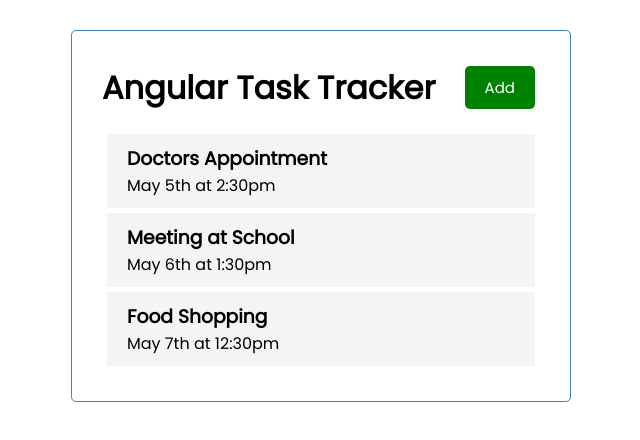
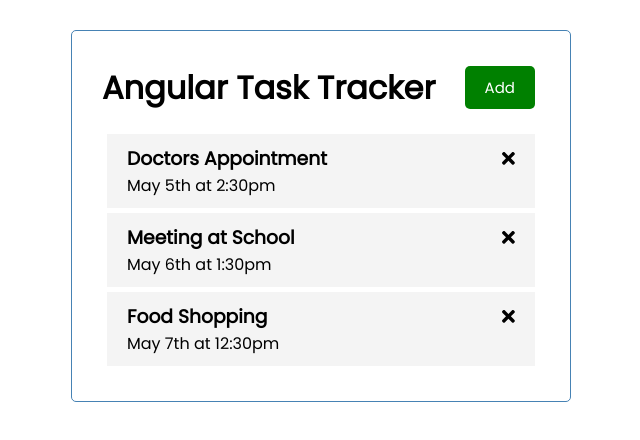
Before and after one commit to toktamm/angular-task-tracker, an Angular app: page / in a window 1280 px wide. Shown: the top 440 px of the page, without its empty margins (319-959 px from the left). Built offline with nearby package versions, Linux system fonts and the light colour scheme.

Commit message:
add the fa-icon component to task-item html and bind it to icon and set it to the prop

```diff
--- a/src/app/components/task-item/task-item.component.html
+++ b/src/app/components/task-item/task-item.component.html
@@ -1,4 +1,6 @@
 <div class="task">
-    <h3>{{task.text}}</h3>
+    <h3>{{task.text}}
+        <fa-icon [icon]="faTimes"></fa-icon>
+    </h3>
     <p>{{task.day}}</p>
 </div>
```
